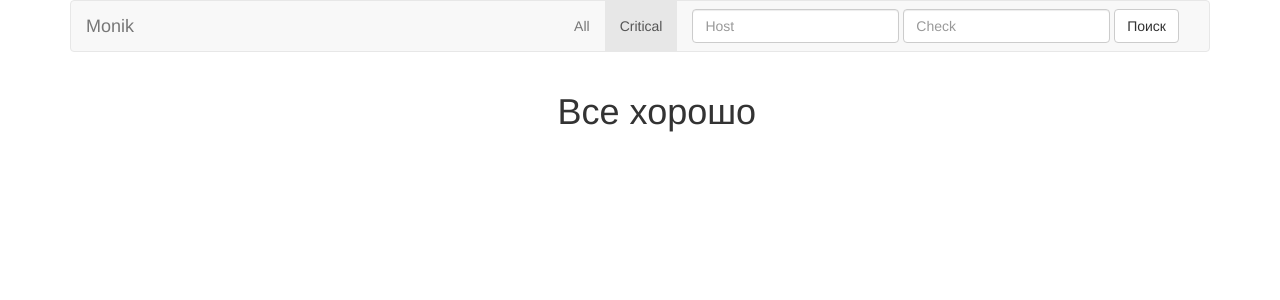
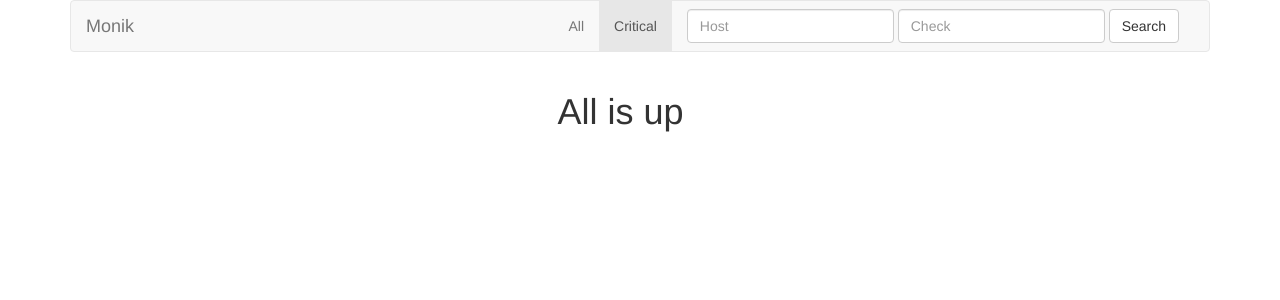
Before and after one commit to inkvizitor68sl/monik, a Flask app: page /?critical=1 in a window 1280 px wide. Shown: the top 300 px of the page. Run offline with Flask 2, Linux system fonts and the light colour scheme; data that the repository does not hold is empty; some libraries are stand-ins or nearby versions.

Commit message:
removed some russian text

```diff
--- a/monik/templates/index.html
+++ b/monik/templates/index.html
@@ -36,7 +36,7 @@
               <input type="text" class="form-control" id="checkname" name="checkname" value="{{args.checkname}}" placeholder="Check" />
               <input type="hidden" id="critical" name="critical" value="{{args.critical}}" />
             </div>
-            <button type="submit" class="btn btn-default">Поиск</button>
+            <button type="submit" class="btn btn-default">Search</button>
           </form>
           <ul class="nav navbar-nav navbar-right">
             <li {% if not args.critical: %} class="active" {% endif %}><a href="/?">All</a></li>
@@ -52,7 +52,7 @@
       {% if report.data: %}
 
       {% if report.data == 'all ok': %}
-       <div class="col-md-4 col-md-offset-5 centered"><h1>Все хорошо</h1></div>
+       <div class="col-md-4 col-md-offset-5 centered"><h1>All is up</h1></div>
       {% else: %}
       {% if not args.lock: %}
       <button class="btn btn-default btn-primary pull-right" id="set-downtime-btn">Downtime</button>
@@ -91,7 +91,7 @@
       </table>
       {% endif %}
       {% else: %}
-      <div class="col-md-4 col-md-offset-4"><h1>Ничего не найдено</h1></div>
+      <div class="col-md-4 col-md-offset-4"><h1>Nothing found</h1></div>
       {% endif %}
     </div>
   </div> <!-- /container -->
```
Also changed, not shown: 1 other file.
